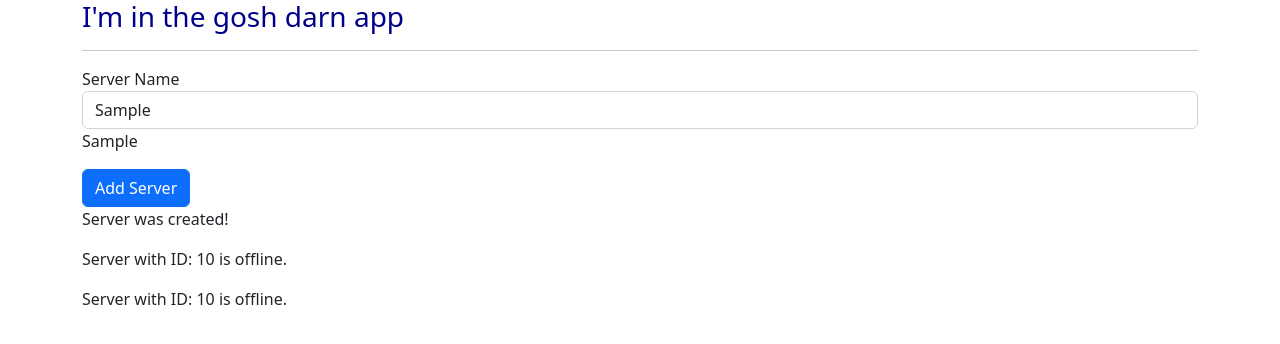
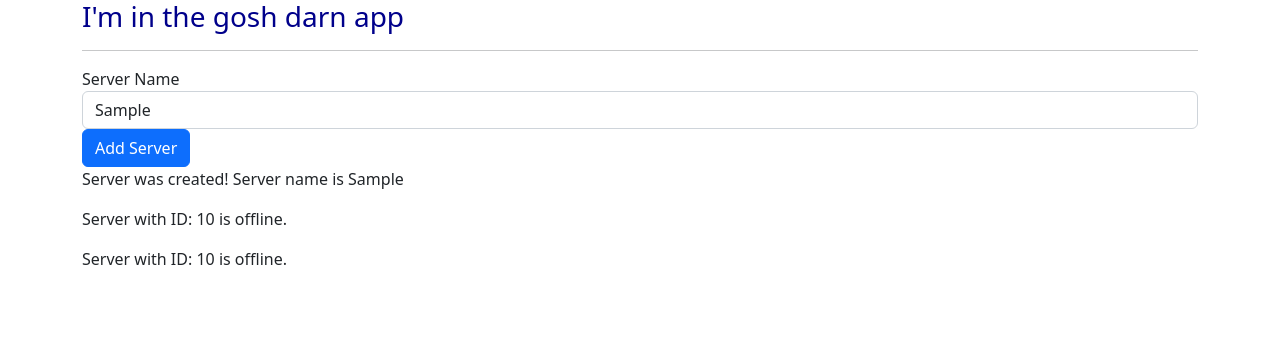
Before and after one commit to prm20/angular, an Angular app in the folder udemy course/my-first-app/: page / in a window 1280 px wide. Both pictures are taken after typing "Sample" into the empty fields and a click on the button "Add Server". Shown: the top 344 px of the page. Built offline with nearby package versions, Linux system fonts and the light colour scheme.

Commit message:
updated the ngif

```diff
--- a/udemy course/my-first-app/src/app/app.module.ts
+++ b/udemy course/my-first-app/src/app/app.module.ts
@@ -4,6 +4,8 @@ import { BrowserModule } from '@angular/platform-browser';
 import { AppComponent } from './app.component';
 import { ServerComponent } from './server/server.component';
 import { ServersComponent } from './servers/servers.component';
+import { FormsModule } from '@angular/forms';
+
 
 @NgModule({
   declarations: [
@@ -12,7 +14,8 @@ import { ServersComponent } from './servers/servers.component';
     ServersComponent
   ],
   imports: [
-    BrowserModule
+    BrowserModule,
+    FormsModule
   ],
   providers: [],
   bootstrap: [AppComponent]
--- a/udemy course/my-first-app/src/app/servers/servers.component.html
+++ b/udemy course/my-first-app/src/app/servers/servers.component.html
@@ -1,14 +1,20 @@
 <label>Server Name</label>
 
-<input type="text" class="form-control" (input)="onUpdateServerName($event)" />
+<!-- <input type="text" class="form-control" (input)="onUpdateServerName($event)" /> -->
+<input type="text" class="form-control" [(ngModel)]="serverName" />
 
-<p>{{ serverName }}</p>
+<!-- <p>{{ serverName }}</p> -->
 
 <button class="btn btn-primary" [disabled]="!allowNewServer" (click)="onCreateServer()">
   Add Server
 </button>
 <!-- <p [innerText]="allowNewServer"></p> -->
-<p>{{ serverCreationStatus }}</p>
+<!-- <p>{{ serverCreationStatus }}</p> -->
+<p *ngIf="serverCreated">Server was created! Server name is {{ serverName }}</p>
+
+<!-- THE BELOW CAN BE USED AS AN ELSE STATEMENT, USED IN COALESCE APP A LOT -->
+<!-- <p *ngIf="serverCreated; else noServer">Server was created! Server name is {{ serverName }}</p>
+<ng-template #noServer><p>No server was created :(</p></ng-template> -->
 
 <app-server></app-server>
 <app-server></app-server>
--- a/udemy course/my-first-app/src/app/servers/servers.component.ts
+++ b/udemy course/my-first-app/src/app/servers/servers.component.ts
@@ -1,4 +1,5 @@
 import { Component } from '@angular/core';
+import { NgModel } from '@angular/forms';
 
 @Component({
   selector: 'app-servers',
@@ -10,6 +11,7 @@ export class ServersComponent {
   allowNewServer: boolean = false;
   serverCreationStatus: string = 'No server was created!';
   serverName = '';
+  serverCreated: boolean = false;
 
   constructor() {
     setTimeout(() => {
@@ -20,7 +22,9 @@ export class ServersComponent {
   ngOnInit() {}
 
   onCreateServer() {
-    this.serverCreationStatus = 'Server was created!';
+    this.serverCreated = true
+    this.serverCreationStatus =
+      'Server was created! Server Name is ' + this.serverName;
   }
 
   onUpdateServerName(event: Event) {
```
